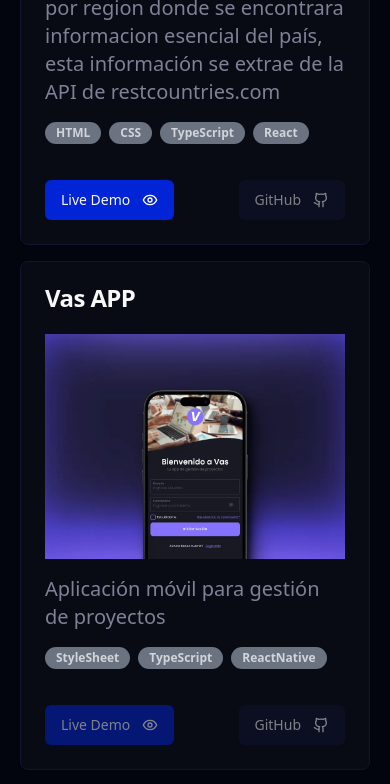
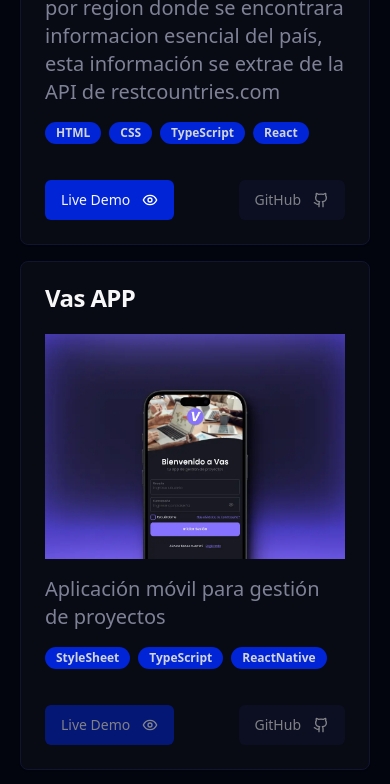
Before and after one commit to kefer16/portafolio, a Next.js app: page / in a window 390 px wide. Shown: the part 2800-3584 px from the top of the page. Built offline with nearby package versions, Linux system fonts and the light colour scheme.

Commit message:
correccion para animaciones en moviles

```diff
--- a/src/sections/experience.section.tsx
+++ b/src/sections/experience.section.tsx
@@ -17,8 +17,8 @@ export default function Experience() {
                                     className="relative mx-12 pb-12 grid before:absolute before:left-[-35px] before:block before:h-full before:border-l-2 before:border-white/15 before:content-[''] md:grid-cols-5 md:gap-10 md:space-x-4] group">
                                     <div className="relative pb-12 md:col-span-2">
                                         <div className="sticky top-0">
-                                            <span className="text-gray-500 -left-[44px] -top-3 absolute rounded-full text-5xl transition ease-in-out duration-150 group-hover:text-primary">•</span>
-                                            <h3 className="text-2xl font-bold text-gray-500 transition ease-in-out duration-150 group-hover:text-primary">{experience.job_position}</h3>
+                                            <span className="text-primary -left-[44px] -top-3 absolute rounded-full text-5xl transition ease-in-out duration-150 group-hover:text-primary lg:text-gray-500">•</span>
+                                            <h3 className="text-2xl font-bold text-primary transition ease-in-out duration-150 group-hover:text-primary lg:text-gray-500">{experience.job_position}</h3>
                                             <h4 className="font-semibold text-xl">{experience.company}</h4>
                                             <time className="p-0 m-0 text-sm text-white/60">{experience.time}</time>
                                         </div>
@@ -36,7 +36,7 @@ export default function Experience() {
                                         <div className="flex gap-2 flex-wrap">
                                             {
                                                 experience.technologies && experience.technologies.length > 0 && experience.technologies.map((technology, index) => (
-                                                    <Badge key={index} className="text-gray-300 bg-gray-500 transition ease-in-out duration-150 group-hover:bg-primary">
+                                                    <Badge key={index} className="text-gray-300 bg-primary transition ease-in-out duration-150 group-hover:bg-primary lg:bg-gray-500">
                                                         {technology}
                                                     </Badge>
                                                 ))
--- a/src/sections/projects.section.tsx
+++ b/src/sections/projects.section.tsx
@@ -42,7 +42,7 @@ export default function Project() {
                                         <div className="flex gap-2 flex-wrap">
                                             {
                                                 project.technologies && project.technologies.length > 0 && project.technologies.map((technology, index) => (
-                                                    <Badge key={index} className="text-gray-300 bg-gray-500 transition ease-in-out duration-150 group-hover:bg-primary">
+                                                    <Badge key={index} className="text-gray-300 transition ease-in-out duration-150 group-hover:bg-primary lg:bg-gray-500">
                                                         {technology}
                                                     </Badge>
                                                 ))
```
